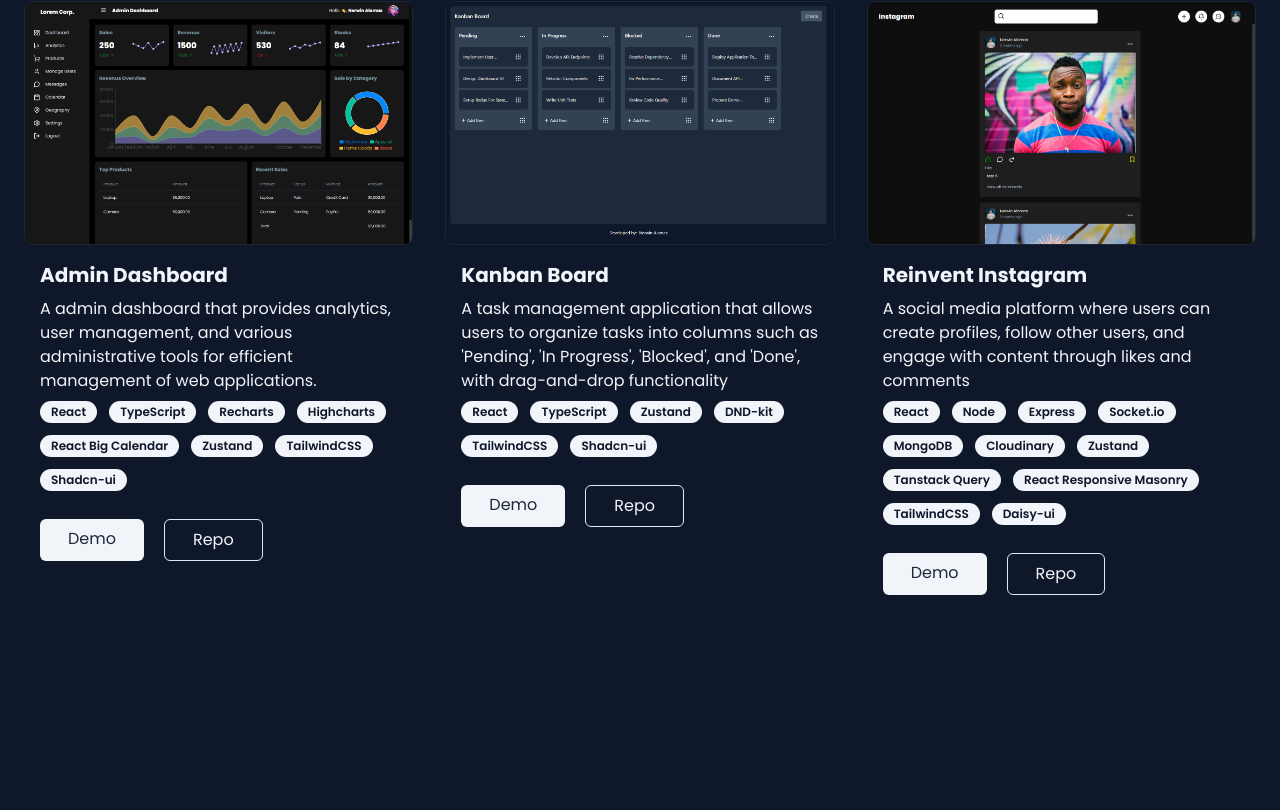
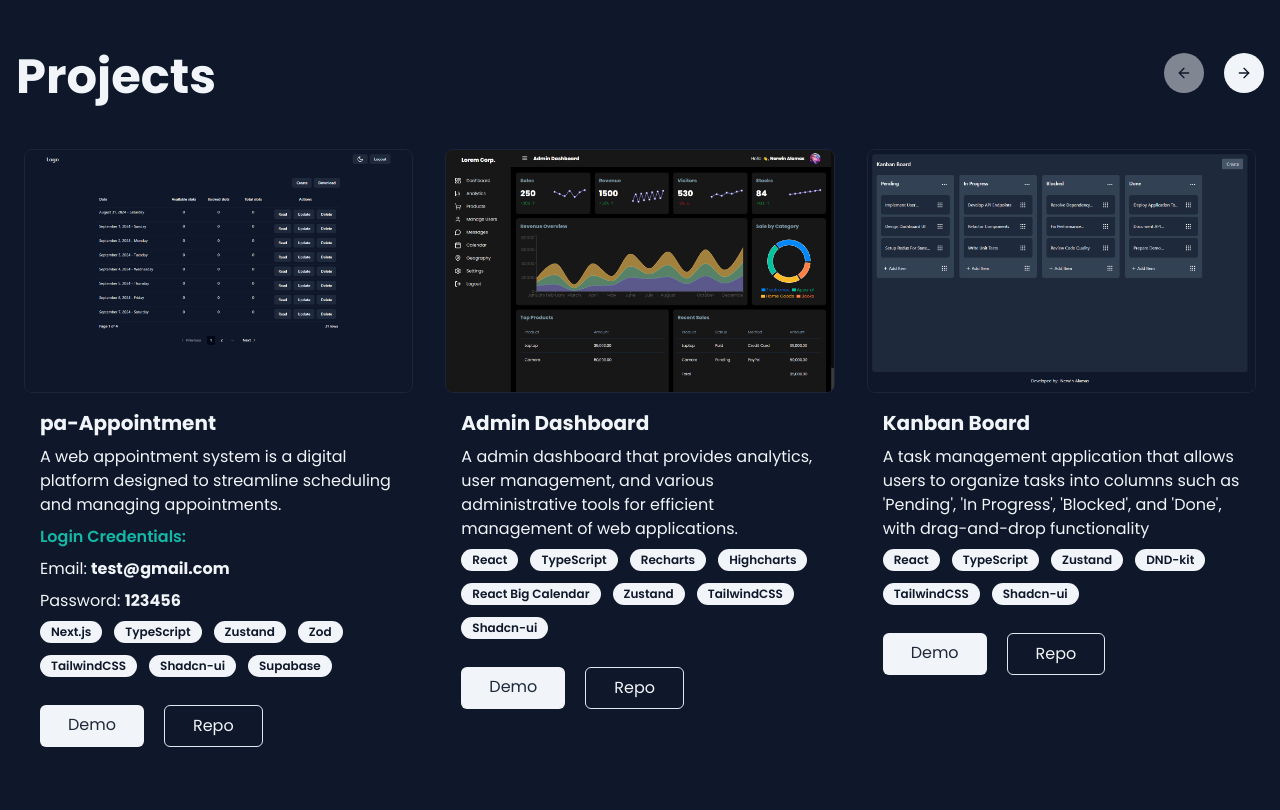
Before and after one commit to nerwinalamas/my_portfolio, a React (Vite) app: page / in a window 1280 px wide. Shown: the part 2347-3157 px from the top of the page. Built offline with nearby package versions, Linux system fonts and the light colour scheme.

Commit message:
refactor: update data

```diff
--- a/src/data.ts
+++ b/src/data.ts
@@ -26,8 +26,11 @@ import {
     figma,
     facebook,
     linkedin,
+    supabase,
+    vscode,
 } from "./assets/svgs";
 import {
+    paAppointment,
     adminDashboard,
     kanbanBoard,
     netflixClone,
@@ -136,6 +139,11 @@ export const skillsData: Skills[] = [
         icon: prisma,
     },
     {
+        id: "25",
+        title: "Supabase",
+        icon: supabase,
+    },
+    {
         id: "15",
         title: "MongoDB",
         icon: mongoDb,
@@ -181,6 +189,11 @@ export const skillsData: Skills[] = [
         icon: postman,
     },
     {
+        id: "26",
+        title: "VS Code",
+        icon: vscode,
+    },
+    {
         id: "24",
         title: "Figma",
         icon: figma,
@@ -189,7 +202,26 @@ export const skillsData: Skills[] = [
 
 export const projectsData: Projects[] = [
     {
-        id: "1",
+        id: "pa-Appointment",
+        name: "pa-Appointment",
+        description: "A web appointment system is a digital platform designed to streamline scheduling and managing appointments.",
+        email: "test@gmail.com",
+        password: "123456",
+        image: paAppointment,
+        repo: "https://github.com/nerwinalamas/pa-appointment",
+        demo: "https://pa-appointment.vercel.app/appointments",
+        techStack: [
+            "Next.js",
+            "TypeScript",
+            "Zustand",
+            "Zod",
+            "TailwindCSS",
+            "Shadcn-ui",
+            "Supabase",
+        ],
+    },
+    {
+        id: "Admin Dashboard",
         name: "Admin Dashboard",
         description:
             "A admin dashboard that provides analytics, user management, and various administrative tools for efficient management of web applications.",
@@ -208,7 +240,7 @@ export const projectsData: Projects[] = [
         ],
     },
     {
-        id: "2",
+        id: "Kanban Board",
         name: "Kanban Board",
         description:
             "A task management application that allows users to organize tasks into columns such as 'Pending', 'In Progress', 'Blocked', and 'Done', with drag-and-drop functionality",
@@ -225,7 +257,7 @@ export const projectsData: Projects[] = [
         ],
     },
     {
-        id: "3",
+        id: "Reinvent Instagram",
         name: "Reinvent Instagram",
         description:
             "A social media platform where users can create profiles, follow other users, and engage with content through likes and comments",
@@ -247,7 +279,7 @@ export const projectsData: Projects[] = [
         ],
     },
     {
-        id: "4",
+        id: "Video Search",
         name: "Video Search",
         description:
             "A video streaming platform that allows users to watch and search videos, with features like comments, like/unlike video, and related videos",
@@ -257,7 +289,7 @@ export const projectsData: Projects[] = [
         techStack: ["React", "TailwindCSS", "Youtube API"],
     },
     {
-        id: "5",
+        id: "3S",
         name: "3S",
         description:
             "An online store that enables users to browse and purchase products, with features like add to carts, search product and filter product.",
@@ -267,7 +299,7 @@ export const projectsData: Projects[] = [
         techStack: ["React", "TailwindCSS", "Fakestore API"],
     },
     {
-        id: "6",
+        id: "NetFlix Clone",
         name: "NetFlix Clone",
         description:
             "A UI implementation of a streaming service that offers a wide variety of TV shows, movies, and documentaries, designed to replicate the look and feel of Netflix",
@@ -314,4 +346,4 @@ export const contactData: Contacts[] = [
         link: "https://github.com/nerwinalamas",
         alt: "Nerwin's github profile",
     },
-]
+];
```
